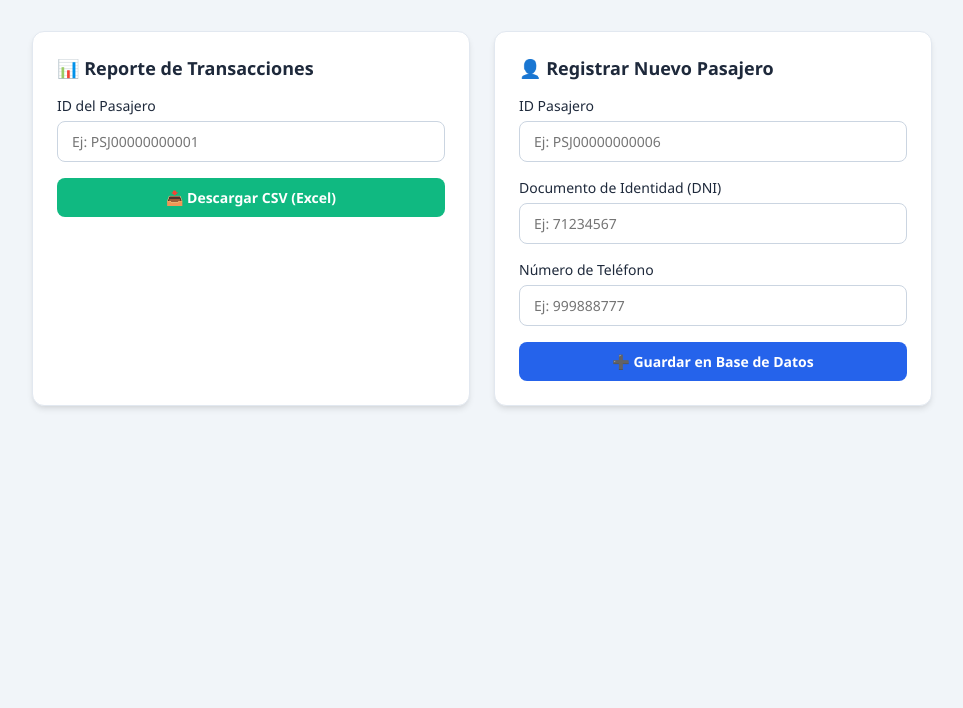
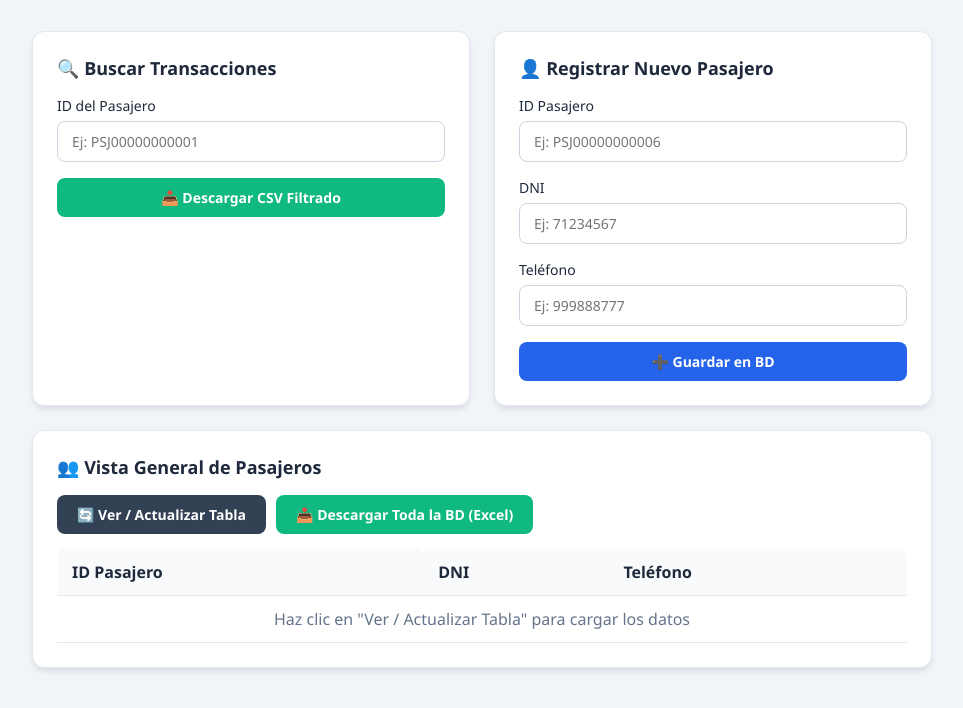
Before and after one commit to wiliams-Dante/course_database, a plain HTML site: page frontend/index.html in a window 1280 px wide. Shown: the part 106-814 px from the top of the page, without its empty margins (158-1121 px from the left). Drawn offline with Linux system fonts and the light colour scheme.

Commit message:
feat: agregue funciones para la tabla, y dos botones extra para poder descargar los archivos y ver la tabla

```diff
--- a/frontend/index.html
+++ b/frontend/index.html
@@ -3,43 +3,47 @@
 <head>
     <meta charset="UTF-8">
     <meta name="viewport" content="width=device-width, initial-scale=1.0">
-    <title>Panel de Transporte - Entrega 1</title>
+    <title>Dashboard | TransporteDB</title>
     <style>
         :root {
-            --primary: #2563eb;
-            --primary-hover: #1d4ed8;
-            --success: #10b981;
-            --success-hover: #059669;
-            --bg-color: #f1f5f9;
-            --card-bg: #ffffff;
-            --text-main: #1e293b;
-            --text-muted: #64748b;
+            --primary: #2563eb; --primary-hover: #1d4ed8;
+            --success: #10b981; --success-hover: #059669;
+            --dark: #334155; --dark-hover: #1e293b;
+            --bg-color: #f1f5f9; --card-bg: #ffffff;
+            --text-main: #1e293b; --text-muted: #64748b;
         }
+
         * { box-sizing: border-box; margin: 0; padding: 0; font-family: 'Segoe UI', system-ui, sans-serif; }
-
         body { background-color: var(--bg-color); color: var(--text-main); display: flex; justify-content: center; padding: 40px 20px; }
-
         .dashboard-container { max-width: 900px; width: 100%; display: grid; gap: 24px; }
 
         .header { text-align: center; margin-bottom: 10px; }
         .header h1 { font-size: 28px; color: var(--text-main); letter-spacing: -0.5px; }
         .header p { color: var(--text-muted); font-size: 15px; margin-top: 5px; }
 
-        .card { background: var(--card-bg); border-radius: 12px; padding: 24px; box-shadow: 0 4px 6px -1px rgba(0, 0, 0, 0.1), 0 2px 4px -2px rgba(0, 0, 0, 0.05); border: 1px solid #e2e8f0; }
+        .card { background: var(--card-bg); border-radius: 12px; padding: 24px; box-shadow: 0 4px 6px -1px rgba(0,0,0,0.1); border: 1px solid #e2e8f0; }
         .card h3 { font-size: 18px; margin-bottom: 16px; color: var(--text-main); display: flex; align-items: center; gap: 8px; }
 
         .form-group { margin-bottom: 16px; }
         .form-group label { display: block; font-size: 14px; font-weight: 500; margin-bottom: 6px; color: var(--text-main); }
-        .form-control { width: 100%; padding: 10px 14px; border: 1px solid #cbd5e1; border-radius: 8px; font-size: 14px; transition: border-color 0.2s; outline: none; }
+        .form-control { width: 100%; padding: 10px 14px; border: 1px solid #cbd5e1; border-radius: 8px; font-size: 14px; outline: none; }
         .form-control:focus { border-color: var(--primary); box-shadow: 0 0 0 3px rgba(37, 99, 235, 0.1); }
 
-        .btn { display: inline-flex; align-items: center; justify-content: center; padding: 10px 20px; font-size: 14px; font-weight: 600; border-radius: 8px; border: none; cursor: pointer; transition: all 0.2s; color: white; width: 100%; }
-        .btn-success { background-color: var(--success); }
-        .btn-success:hover { background-color: var(--success-hover); transform: translateY(-1px); }
-        .btn-primary { background-color: var(--primary); }
-        .btn-primary:hover { background-color: var(--primary-hover); transform: translateY(-1px); }
+        .btn { display: inline-flex; align-items: center; justify-content: center; padding: 10px 20px; font-size: 14px; font-weight: 600; border-radius: 8px; border: none; cursor: pointer; color: white; transition: 0.2s; }
+        .btn-success { background-color: var(--success); } .btn-success:hover { background-color: var(--success-hover); }
+        .btn-primary { background-color: var(--primary); } .btn-primary:hover { background-color: var(--primary-hover); }
+        .btn-dark { background-color: var(--dark); } .btn-dark:hover { background-color: var(--dark-hover); }
 
+        .w-100 { width: 100%; }
         .grid-2 { display: grid; grid-template-columns: 1fr 1fr; gap: 24px; }
+        .full-width { grid-column: 1 / -1; }
+        .btn-group { display: flex; gap: 10px; margin-bottom: 15px; flex-wrap: wrap; }
+
+        /* Estilos de la Tabla */
+        table { width: 100%; border-collapse: collapse; margin-top: 10px; }
+        th, td { padding: 12px 15px; text-align: left; border-bottom: 1px solid #e2e8f0; }
+        th { background-color: #f8fafc; color: var(--text-main); font-weight: 600; border-radius: 6px 6px 0 0; }
+        tr:hover { background-color: #f1f5f9; }
 
         @media (max-width: 600px) { .grid-2 { grid-template-columns: 1fr; } }
     </style>
@@ -54,12 +58,12 @@
 
         <div class="grid-2">
             <div class="card">
-                <h3>📊 Reporte de Transacciones</h3>
+                <h3>🔍 Buscar Transacciones</h3>
                 <div class="form-group">
                     <label for="id_busqueda">ID del Pasajero</label>
                     <input type="text" id="id_busqueda" class="form-control" placeholder="Ej: PSJ00000000001">
                 </div>
-                <button class="btn btn-success" onclick="descargarCSV()">📥 Descargar CSV (Excel)</button>
+                <button class="btn btn-success w-100" onclick="descargarCSV()">📥 Descargar CSV Filtrado</button>
             </div>
 
             <div class="card">
@@ -70,29 +74,76 @@
                         <input type="text" id="nuevo_id" class="form-control" placeholder="Ej: PSJ00000000006" required>
                     </div>
                     <div class="form-group">
-                        <label for="nuevo_dni">Documento de Identidad (DNI)</label>
+                        <label for="nuevo_dni">DNI</label>
                         <input type="text" id="nuevo_dni" class="form-control" placeholder="Ej: 71234567" required>
                     </div>
                     <div class="form-group">
-                        <label for="nuevo_telefono">Número de Teléfono</label>
+                        <label for="nuevo_telefono">Teléfono</label>
                         <input type="text" id="nuevo_telefono" class="form-control" placeholder="Ej: 999888777" required>
                     </div>
-                    <button type="submit" class="btn btn-primary">➕ Guardar en Base de Datos</button>
+                    <button type="submit" class="btn btn-primary w-100">➕ Guardar en BD</button>
                 </form>
+            </div>
+
+            <div class="card full-width">
+                <h3>👥 Vista General de Pasajeros</h3>
+                <div class="btn-group">
+                    <button class="btn btn-dark" onclick="cargarPasajeros()">🔄 Ver / Actualizar Tabla</button>
+                    <button class="btn btn-success" onclick="descargarCSVGeneral()">📥 Descargar Toda la BD (Excel)</button>
+                </div>
+
+                <table>
+                    <thead>
+                        <tr>
+                            <th>ID Pasajero</th>
+                            <th>DNI</th>
+                            <th>Teléfono</th>
+                        </tr>
+                    </thead>
+                    <tbody id="datos-body">
+                        <tr>
+                            <td colspan="3" style="text-align: center; color: #64748b;">Haz clic en "Ver / Actualizar Tabla" para cargar los datos</td>
+                        </tr>
+                    </tbody>
+                </table>
             </div>
         </div>
     </div>
 
     <script>
+        // Descarga por ID específico
         function descargarCSV() {
             const id = document.getElementById('id_busqueda').value;
-            if(!id) {
-                alert("⚠️ Por favor, ingresa el ID del pasajero primero.");
-                return;
-            }
+            if(!id) { alert("⚠️ Por favor, ingresa el ID del pasajero primero."); return; }
             window.open(`http://localhost:3000/api/transacciones/csv/${id}`, '_blank');
         }
 
+        // Descarga general de toda la tabla transacciones
+        function descargarCSVGeneral() {
+            window.open(`http://localhost:3000/api/transacciones/csv`, '_blank');
+        }
+
+        // Cargar pasajeros en la tabla HTML
+        async function cargarPasajeros() {
+            try {
+                const respuesta = await fetch('http://localhost:3000/api/pasajeros');
+                const pasajeros = await respuesta.json();
+
+                const tbody = document.getElementById('datos-body');
+                tbody.innerHTML = '';
+
+                pasajeros.forEach(p => {
+                    const fila = document.createElement('tr');
+                    fila.innerHTML = `<td>${p.pasajero_id}</td><td>${p.dni_pasajero}</td><td>${p.telefono_pasajero}</td>`;
+                    tbody.appendChild(fila);
+                });
+            } catch (error) {
+                alert('🚨 Error conectando con la BD.');
+                console.error(error);
+            }
+        }
+
+        // Agregar pasajero y refrescar tabla automáticamente
         async function agregarPasajero(event) {
             event.preventDefault();
             const id = document.getElementById('nuevo_id').value;
@@ -107,14 +158,15 @@
                 });
 
                 if (respuesta.ok) {
-                    alert("✅ ¡Pasajero guardado exitosamente en la base de datos!");
+                    alert("✅ ¡Pasajero guardado exitosamente!");
                     document.getElementById('formAgregar').reset();
+                    // Esto hace la magia: recarga la tabla sola después de guardar
+                    cargarPasajeros();
                 } else {
                     alert("❌ Error: Verifica que el ID o DNI no estén repetidos.");
                 }
             } catch (error) {
                 alert("🚨 Error conectando con el servidor. ¿Está encendido el backend?");
-                console.error(error);
             }
         }
     </script>
```
